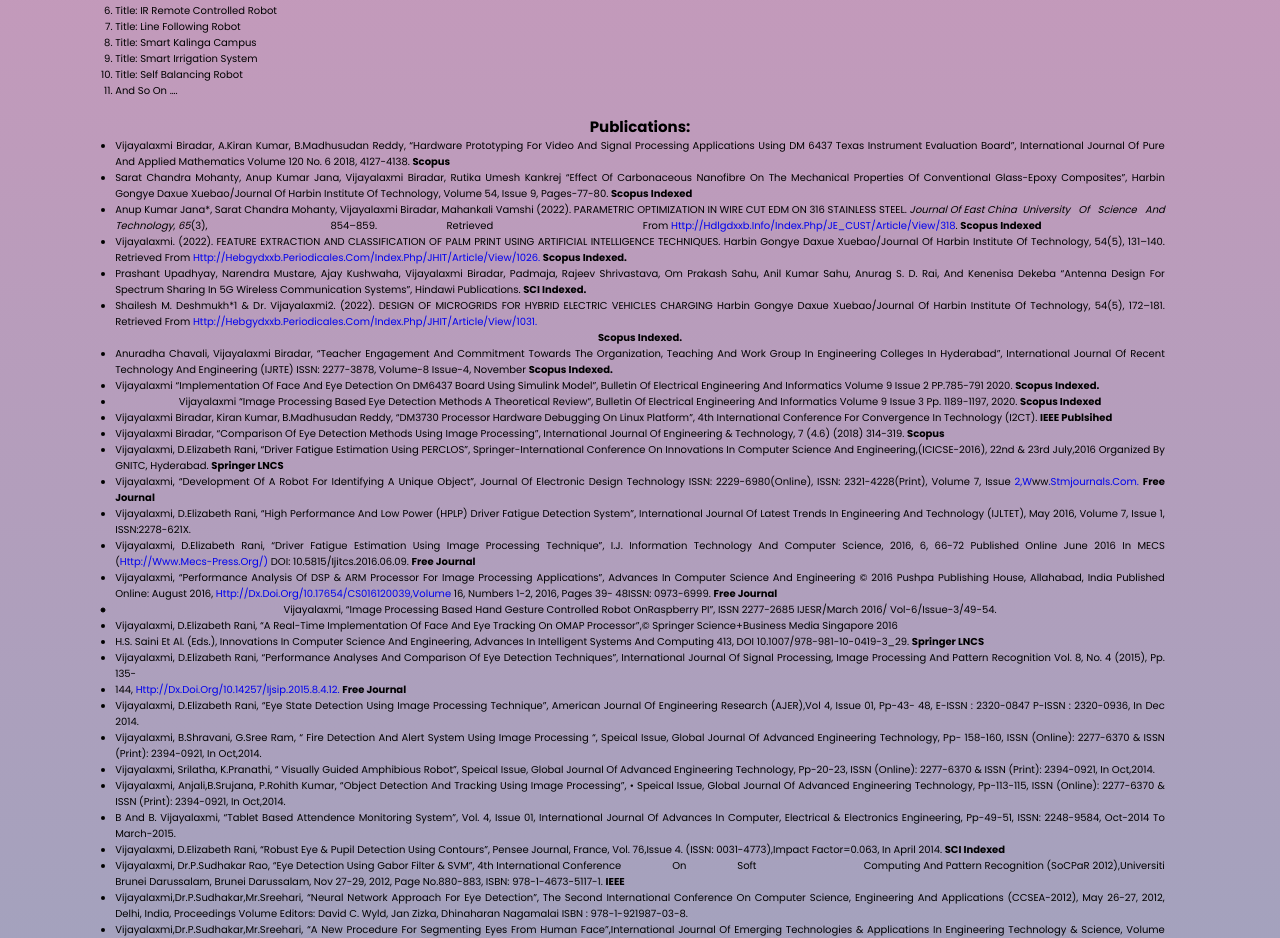
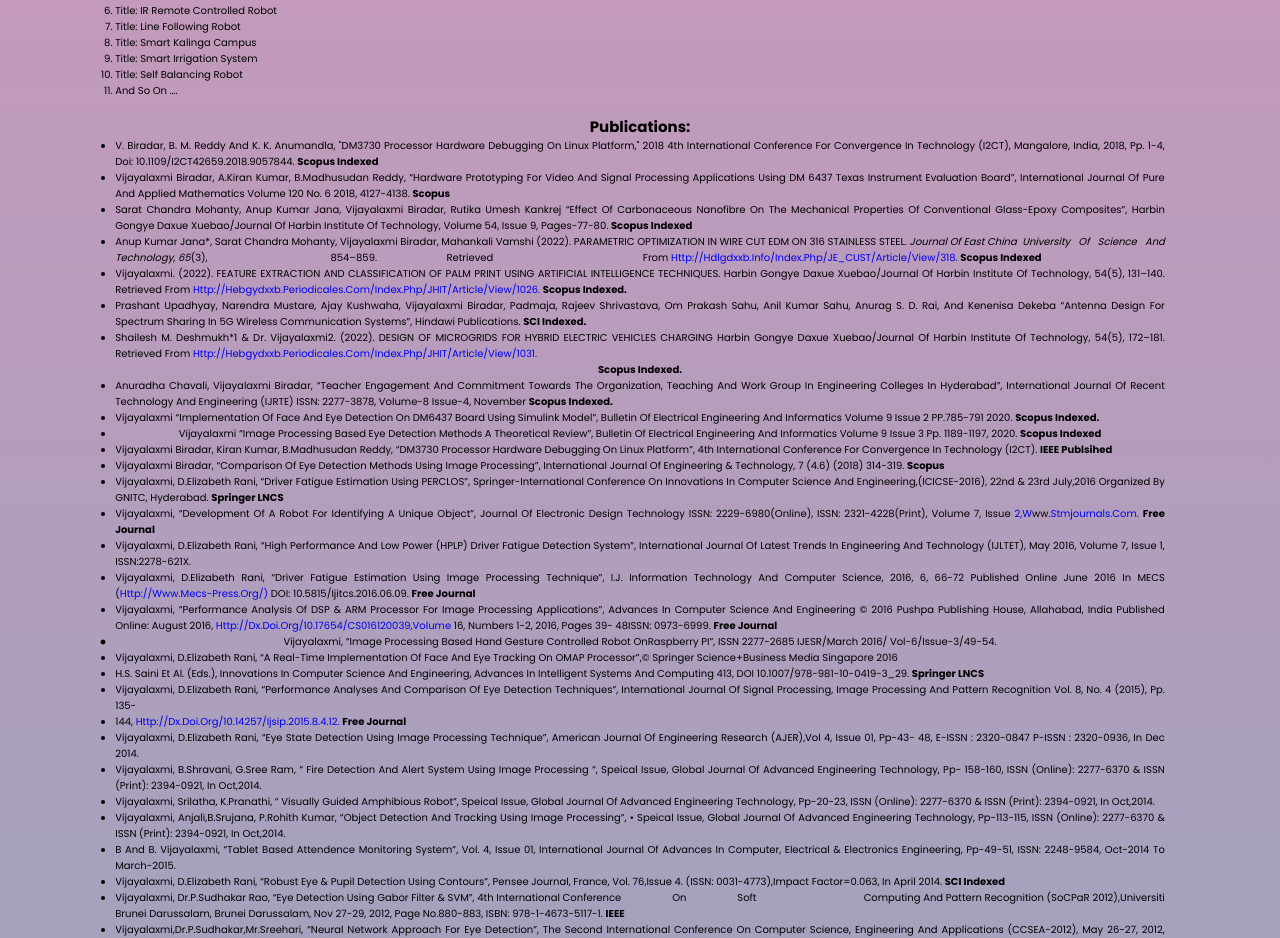
Before and after one commit to laxmi81181/portfolio, a plain HTML site: page index.html in a window 1280 px wide. Shown: the part 8395-9333 px from the top of the page. Drawn offline with nearby package versions, Linux system fonts and the light colour scheme.

Commit message:
Update index.html

```diff
--- a/index.html
+++ b/index.html
@@ -720,6 +720,7 @@ th, td {
 <p style="text-align: center;"><strong>&nbsp;</strong></p>
 <p style="text-align: center;"><h1><strong><center>Publications:</center></strong></h1></p>
 <ul style="text-align: center;">
+<li style="text-align: justify;">V. Biradar, B. M. Reddy and K. K. Anumandla, "DM3730 Processor Hardware Debugging on Linux Platform," 2018 4th International Conference for Convergence in Technology (I2CT), Mangalore, India, 2018, pp. 1-4, doi: 10.1109/I2CT42659.2018.9057844. <strong>Scopus Indexed </strong></li>
 <li style="text-align: justify;">Vijayalaxmi Biradar, A.Kiran Kumar, B.Madhusudan Reddy, &ldquo;Hardware Prototyping For Video And Signal Processing Applications Using DM 6437 Texas Instrument Evaluation Board&rdquo;, International Journal of Pure and Applied Mathematics Volume 120 No. 6 2018, 4127-4138. <strong>Scopus </strong></li>
 <li style="text-align: justify;">Sarat Chandra Mohanty, Anup Kumar Jana, Vijayalaxmi Biradar, Rutika Umesh Kankrej &ldquo;Effect Of Carbonaceous Nanofibre On The Mechanical Properties Of Conventional Glass-Epoxy Composites&rdquo;, Harbin Gongye Daxue Xuebao/Journal of Harbin Institute of Technology, Volume 54, Issue 9, Pages-77-80. <strong>Scopus Indexed</strong></li>
 <li style="text-align: justify;">Anup Kumar Jana*, Sarat Chandra Mohanty, Vijayalaxmi Biradar, Mahankali Vamshi (2022). PARAMETRIC OPTIMIZATION IN WIRE CUT EDM ON 316 STAINLESS STEEL. <em>Journal of East China &nbsp;University&nbsp; &nbsp;of&nbsp; &nbsp;Science&nbsp; &nbsp;and Technology</em>, <em>65</em>(3),&nbsp;&nbsp;&nbsp;&nbsp;&nbsp;&nbsp;&nbsp;&nbsp;&nbsp;&nbsp;&nbsp;&nbsp;&nbsp;&nbsp;&nbsp;&nbsp;&nbsp;&nbsp;&nbsp;&nbsp;&nbsp;&nbsp;&nbsp;&nbsp;&nbsp;&nbsp;&nbsp;&nbsp;&nbsp;&nbsp;&nbsp;&nbsp;&nbsp;&nbsp;&nbsp;&nbsp;&nbsp;&nbsp;&nbsp;&nbsp;&nbsp;&nbsp;&nbsp;&nbsp;&nbsp; 854&ndash;859.&nbsp;&nbsp;&nbsp;&nbsp;&nbsp;&nbsp;&nbsp;&nbsp;&nbsp;&nbsp;&nbsp;&nbsp;&nbsp;&nbsp;&nbsp;&nbsp;&nbsp;&nbsp;&nbsp;&nbsp;&nbsp;&nbsp;&nbsp;&nbsp;&nbsp; Retrieved&nbsp;&nbsp;&nbsp;&nbsp;&nbsp;&nbsp;&nbsp;&nbsp;&nbsp;&nbsp;&nbsp;&nbsp;&nbsp;&nbsp;&nbsp;&nbsp;&nbsp;&nbsp;&nbsp;&nbsp;&nbsp;&nbsp;&nbsp;&nbsp;&nbsp;&nbsp;&nbsp;&nbsp;&nbsp;&nbsp;&nbsp;&nbsp;&nbsp;&nbsp;&nbsp;&nbsp;&nbsp;&nbsp;&nbsp;&nbsp;&nbsp;&nbsp;&nbsp;&nbsp;&nbsp;&nbsp;&nbsp;&nbsp;&nbsp;&nbsp;&nbsp;&nbsp;&nbsp;&nbsp;&nbsp; from <a href="http://hdlgdxxb.info/index.php/JE_CUST/article/view/318">http://hdlgdxxb.info/index.php/JE_CUST/article/view/318</a>. <strong>Scopus Indexed</strong></li>
```
